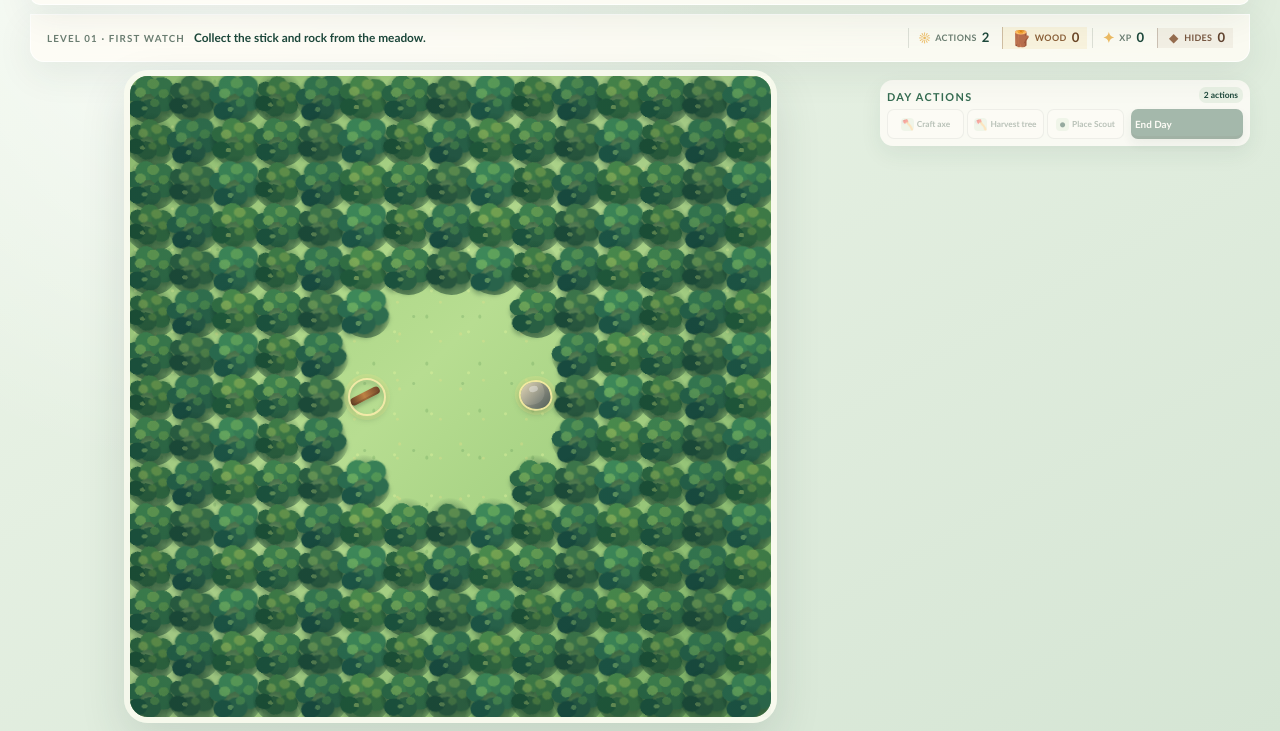
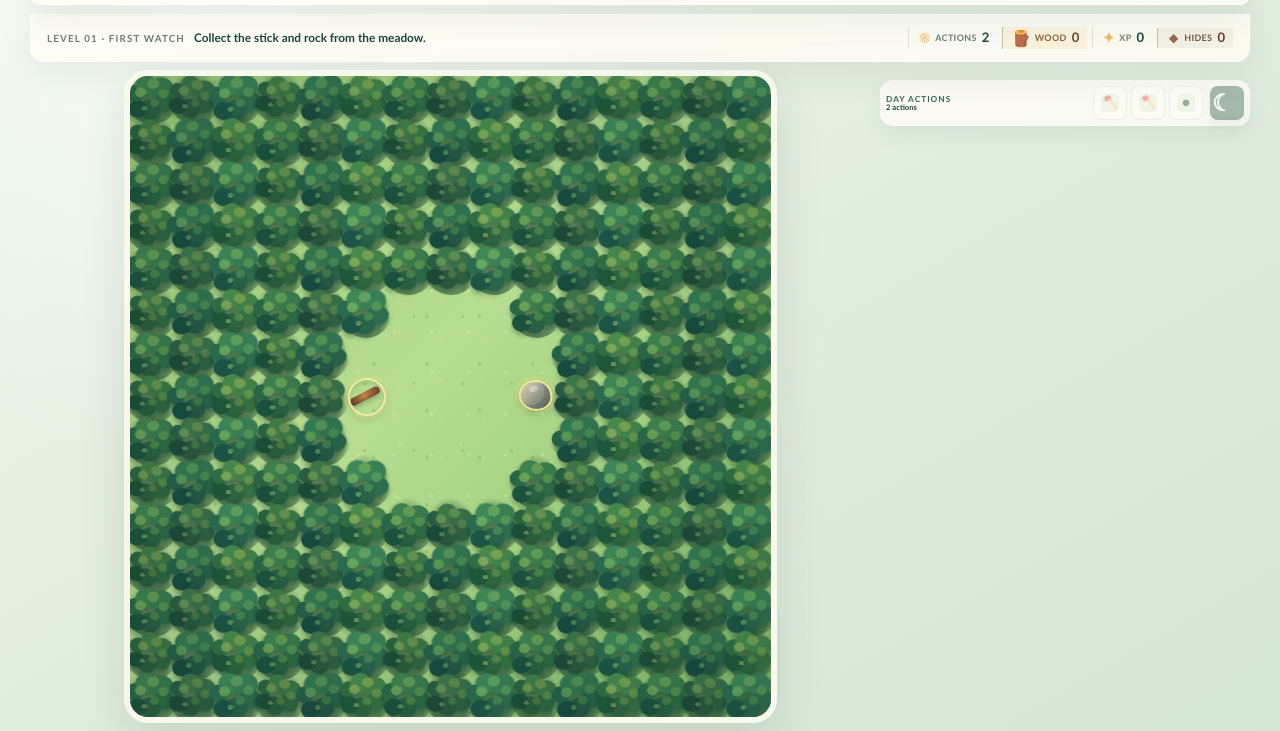
Before and after one commit to BenHays/Tower-Defense-Game, a website: page index.html in a window 1280 px wide. Shown: the part 69-800 px from the top of the page. Drawn offline with Linux system fonts and the light colour scheme.

Commit message:
style: constrain controls to icon rails

```diff
--- a/game.js
+++ b/game.js
@@ -189,6 +189,8 @@ function createNode(tag, className, text) {
 function setButtonContent(button, label, detail) {
   button.replaceChildren(document.createTextNode(label));
   if (detail) button.append(createNode("span", "", detail));
+  button.setAttribute("aria-label", detail ? `${label}. ${detail}` : label);
+  button.title = detail ? `${label} · ${detail}` : label;
 }
 
 function place(node, x, y) {
@@ -246,6 +248,7 @@ function renderBuildList() {
     button.dataset.tool = tool;
     const actionCost = recipe.actionCost || 1;
     button.setAttribute("aria-label", `Build ${recipe.label}, ${buildCostCopy(recipe)}, ${actionCost} action${actionCost === 1 ? "" : "s"}`);
+    button.title = `Build ${recipe.label} · ${buildCostCopy(recipe)}`;
     const icon = createNode("span", `build-icon ${BUILD_CARD_ICONS[tool] || "structure-icon"}`);
     icon.setAttribute("aria-hidden", "true");
     const copy = createNode("span", "build-copy");
@@ -952,6 +955,7 @@ function renderControls() {
     "aria-label",
     shelterArmed ? "Choose shelter site. Click open grass." : "Place shelter. Free. Uses one action.",
   );
+  elements.shelterButton.title = shelterArmed ? "Choose shelter site" : "Place shelter";
   elements.shelterLabel.textContent = shelterArmed ? "Choose shelter site" : "Place shelter";
   elements.shelterDetail.textContent = shelterArmed ? "Click open grass" : "Free · 1 action";
   elements.dayActionList.querySelectorAll("[data-tool]").forEach((button) => {
--- a/index.html
+++ b/index.html
@@ -52,15 +52,17 @@
             <strong id="action-badge">2 actions</strong>
           </div>
           <p class="action-hint" id="action-hint">Choose one action, then select a map cell.</p>
-          <div class="day-action-list" id="day-action-list">
-            <button class="tool-button opening-action" id="axe-button" type="button"><span class="tool-icon" aria-hidden="true">🪓</span><span class="tool-copy"><strong>Craft axe</strong><small>Stick + rock · 1 action</small></span></button>
-            <button class="tool-button opening-action shelter-button" id="shelter-button" data-tool="teepee" type="button" aria-pressed="false"><span class="tool-icon" aria-hidden="true">⌂</span><span class="tool-copy"><strong id="shelter-label">Place shelter</strong><small id="shelter-detail">Free · 1 action</small></span></button>
-            <button class="tool-button" data-tool="clear" type="button"><span class="tool-icon" aria-hidden="true">🪓</span><span class="tool-copy"><strong>Harvest tree</strong><small>+2 wood</small></span></button>
-            <button class="tool-button" data-tool="scout" type="button"><span class="tool-icon" aria-hidden="true">●</span><span class="tool-copy"><strong>Place Scout</strong><small>1 action</small></span></button>
-          </div>
-          <div class="action-row" id="action-row">
-            <button class="secondary-button" id="repair-button" type="button">Repair selected <span>1 wood · 1 action</span></button>
-            <button class="secondary-button" id="upgrade-button" type="button">Upgrade selected <span>Arrowcraft · 4 wood · 1 action</span></button>
+          <div class="action-rail" id="action-rail" role="group" aria-label="Day action controls">
+            <div class="day-action-list" id="day-action-list">
+              <button class="tool-button opening-action" id="axe-button" type="button" title="Craft axe"><span class="tool-icon" aria-hidden="true">🪓</span><span class="tool-copy"><strong>Craft axe</strong><small>Stick + rock · 1 action</small></span></button>
+              <button class="tool-button opening-action shelter-button" id="shelter-button" data-tool="teepee" type="button" aria-pressed="false" title="Place shelter"><span class="tool-icon" aria-hidden="true">⌂</span><span class="tool-copy"><strong id="shelter-label">Place shelter</strong><small id="shelter-detail">Free · 1 action</small></span></button>
+              <button class="tool-button" data-tool="clear" type="button" title="Harvest tree"><span class="tool-icon" aria-hidden="true">🪓</span><span class="tool-copy"><strong>Harvest tree</strong><small>+2 wood</small></span></button>
+              <button class="tool-button" data-tool="scout" type="button" title="Place Scout"><span class="tool-icon" aria-hidden="true">●</span><span class="tool-copy"><strong>Place Scout</strong><small>1 action</small></span></button>
+            </div>
+            <div class="action-row" id="action-row">
+              <button class="secondary-button" id="repair-button" type="button" aria-label="Repair selected" title="Repair selected">Repair selected <span>1 wood · 1 action</span></button>
+              <button class="secondary-button" id="upgrade-button" type="button" title="Upgrade selected">Upgrade selected <span>Arrowcraft · 4 wood · 1 action</span></button>
+            </div>
           </div>
           <button class="primary-button wide" id="end-day-button" type="button">End Day</button>
         </section>
--- a/styles.css
+++ b/styles.css
@@ -1016,58 +1016,133 @@ body.settings-dialog-open { overflow: hidden; }
   .resource-row .resource-chip dt { font-size: .68rem; }
 }
 
-/* Desktop Day Actions should be a quick control rail, not a second panel that
-   competes with the meadow. Full detail remains available in the button names;
-   phone controls retain their roomier stacked treatment above. */
-@media (min-width: 701px) {
+/* Fixed-height docks: every action and build button stays in one horizontal
+   icon rail. More choices scroll sideways instead of ever adding a second row. */
+:root[data-toolbar-size="compact"] { --action-rail-tile: 34px; --action-rail-icon: 18px; --build-rail-tile: 40px; --build-rail-icon: 29px; }
+:root[data-toolbar-size="standard"] { --action-rail-tile: 38px; --action-rail-icon: 21px; --build-rail-tile: 46px; --build-rail-icon: 34px; }
+:root[data-toolbar-size="large"] { --action-rail-tile: 44px; --action-rail-icon: 25px; --build-rail-tile: 52px; --build-rail-icon: 39px; }
 .action-card {
-    grid-template-columns: minmax(0,1fr) 104px;
-    gap: 4px 7px;
-    padding: 7px !important;
+  grid-template-columns: max-content minmax(0,1fr) var(--action-rail-tile);
+  grid-template-rows: var(--action-rail-tile);
+  align-items: center;
+  gap: 5px;
+  padding: 6px !important;
 }
-  .action-heading { min-height: 18px; }
-  .action-heading strong { padding: 3px 5px; font-size: .53rem; }
-  .day-action-list { grid-template-columns: repeat(3,minmax(0,1fr)); gap: 3px; }
-  .action-card .day-action-list .opening-action,
-  .action-card .day-action-list .shelter-button { grid-column: auto; }
-  .action-card .tool-button {
-    min-height: 30px;
-    flex-direction: row;
+.action-heading {
+  grid-column: 1;
+  grid-row: 1;
+  display: flex;
+  flex-direction: column;
+  align-items: flex-start;
   justify-content: center;
-    gap: 3px;
-    padding: 3px 4px;
-    border-radius: 7px;
+  gap: 1px;
+  min-height: 0;
 }
-  .action-card .tool-button .tool-icon {
-    width: 13px;
-    min-width: 13px;
-    height: 13px;
-    border-radius: 4px;
-    font-size: .64rem;
+.action-heading .eyebrow { font-size: .52rem; line-height: 1; }
+.action-heading strong { margin: 0; padding: 0; background: transparent; font-size: .48rem; line-height: 1; }
+.action-hint { display: none; }
+.action-rail {
+  grid-column: 2;
+  grid-row: 1;
+  display: flex;
+  min-width: 0;
+  height: var(--action-rail-tile);
+  gap: 4px;
+  overflow-x: auto;
+  overflow-y: hidden;
+  scrollbar-width: thin;
+  scroll-snap-type: x proximity;
 }
-  .action-card .tool-button .tool-copy { display: block; min-width: 0; }
-  .action-card .tool-button .tool-copy strong {
-    display: block;
+.action-rail .day-action-list,
+.action-rail .action-row { display: contents; }
+.action-rail .tool-button,
+.action-rail .secondary-button {
+  box-sizing: border-box;
+  flex: 0 0 var(--action-rail-tile);
+  width: var(--action-rail-tile);
+  height: var(--action-rail-tile);
+  min-height: var(--action-rail-tile);
+  display: grid;
+  place-items: center;
+  margin: 0;
+  padding: 2px;
+  border-radius: 8px;
+  scroll-snap-align: start;
+}
+.action-rail .day-action-list .opening-action,
+.action-rail .day-action-list .shelter-button { grid-column: auto; }
+.action-rail .tool-icon {
+  width: var(--action-rail-icon);
+  min-width: var(--action-rail-icon);
+  height: var(--action-rail-icon);
+  border-radius: 5px;
+  font-size: calc(var(--action-rail-icon) * .74);
+}
+.action-rail .tool-copy {
+  position: absolute;
+  width: 1px;
+  height: 1px;
+  margin: -1px;
   overflow: hidden;
-    font-size: .52rem;
-    line-height: 1;
-    text-overflow: ellipsis;
+  clip: rect(0,0,0,0);
   white-space: nowrap;
 }
-  .action-card .tool-button .tool-copy small { display: none; }
-  .action-card > .primary-button {
-    min-height: 30px;
-    padding: 4px;
-    border-radius: 7px;
-    font-size: .62rem;
+.action-rail .secondary-button { font-size: 0; }
+.action-rail .secondary-button span { display: none; }
+.action-rail #repair-button::before { color: var(--moss-dark); content: "🛠"; font-size: calc(var(--action-rail-icon) * .88); line-height: 1; }
+.action-rail #upgrade-button::before { color: var(--moss-dark); content: "↑"; font-family: Georgia, serif; font-size: calc(var(--action-rail-icon) * 1.25); font-weight: 900; line-height: 1; }
+.action-card > #end-day-button {
+  grid-column: 3;
+  grid-row: 1;
+  box-sizing: border-box;
+  width: var(--action-rail-tile);
+  height: var(--action-rail-tile);
+  min-height: var(--action-rail-tile);
+  margin: 0;
+  padding: 2px;
+  border-radius: 8px;
+  font-size: 0;
 }
-  .action-card > .primary-button span { display: none; }
-  .action-card .action-row { gap: 3px; margin-top: 0; }
-  .action-card .action-row .secondary-button {
-    min-height: 28px;
+.action-card > #end-day-button span { display: none; }
+.action-card > #end-day-button::before { content: "☾"; font-family: Georgia, serif; font-size: calc(var(--action-rail-icon) * 1.28); line-height: 1; }
+.action-rail::-webkit-scrollbar { height: 4px; }
+.action-rail::-webkit-scrollbar-thumb { border-radius: 99px; background: rgba(53,108,82,.32); }
+.build-card {
+  grid-template-columns: 38px minmax(0,1fr);
+  align-items: center;
+  inline-size: min(790px,100%);
+  min-height: 0;
+  block-size: calc(var(--build-rail-tile) + 12px);
+  padding: 6px !important;
+}
+.build-card .eyebrow { align-self: center; margin: 0; font-size: .54rem; line-height: 1.05; }
+.build-list {
+  display: flex;
+  width: 100%;
+  max-inline-size: none;
+  height: var(--build-rail-tile);
   gap: 4px;
-    padding: 4px 5px;
-    font-size: .54rem;
+  overflow-x: auto;
+  overflow-y: hidden;
+  padding: 0 0 2px;
+  scroll-snap-type: x proximity;
 }
-  .action-card .action-row .secondary-button span { display: none; }
+.build-button {
+  box-sizing: border-box;
+  flex: 0 0 var(--build-rail-tile);
+  inline-size: var(--build-rail-tile);
+  block-size: var(--build-rail-tile);
+  min-height: var(--build-rail-tile);
+  display: grid;
+  place-items: center;
+  padding: 3px;
+  border-radius: 8px;
+  scroll-snap-align: start;
 }
+.build-icon { width: var(--build-rail-icon); height: var(--build-rail-icon); border-radius: 6px; }
+.build-copy { display: none; }
+@media (max-width: 700px) {
+  :root[data-toolbar-size] { --action-rail-tile: 42px; --action-rail-icon: 23px; --build-rail-tile: 48px; --build-rail-icon: 35px; }
+  .action-card { grid-template-columns: max-content minmax(0,1fr) var(--action-rail-tile); }
+  .build-card { grid-template-columns: 38px minmax(0,1fr); }
+}
```
Also changed, not shown: LEARNINGS.md (+1 -1 lines), README.md. Lines whose indentation alone changed are shown as unchanged.
